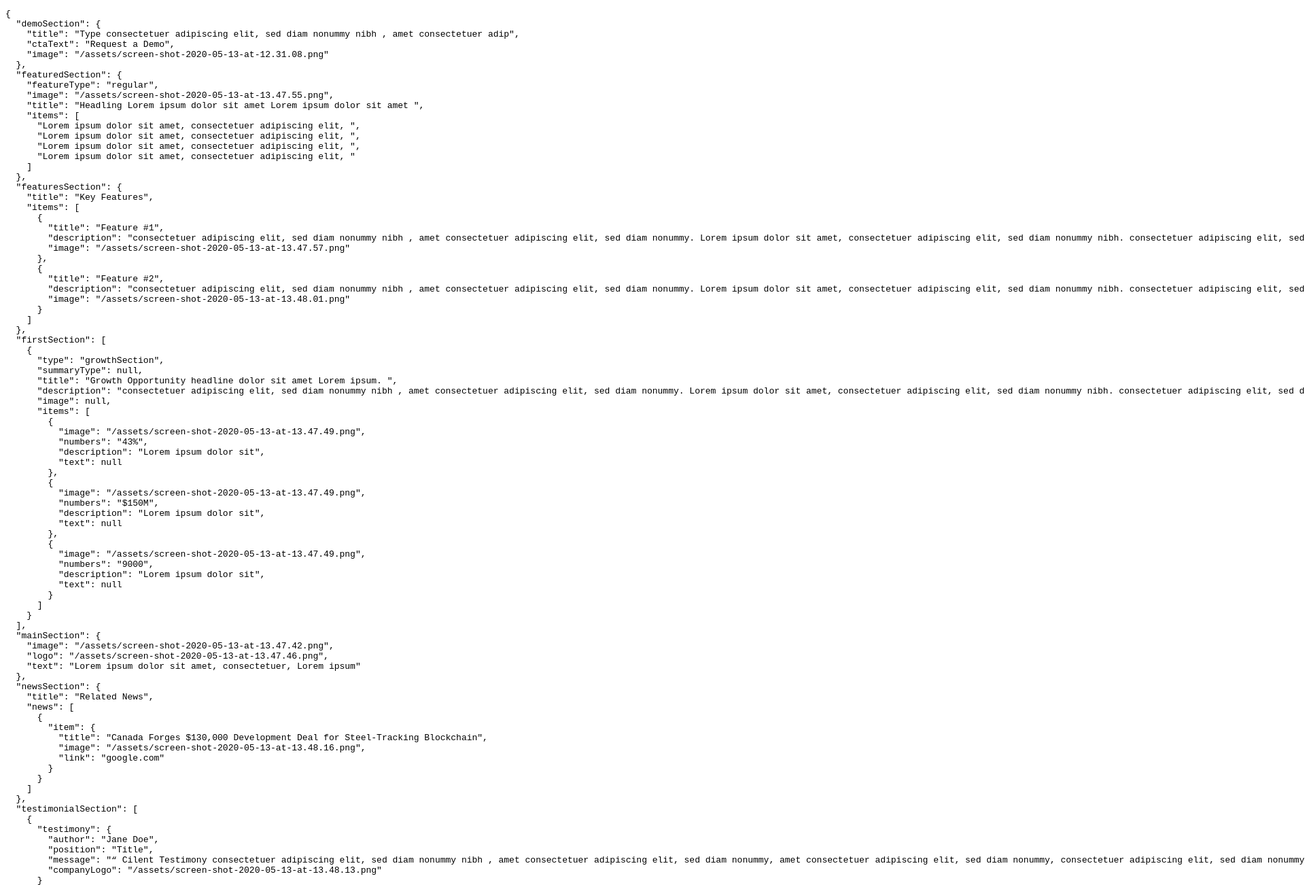
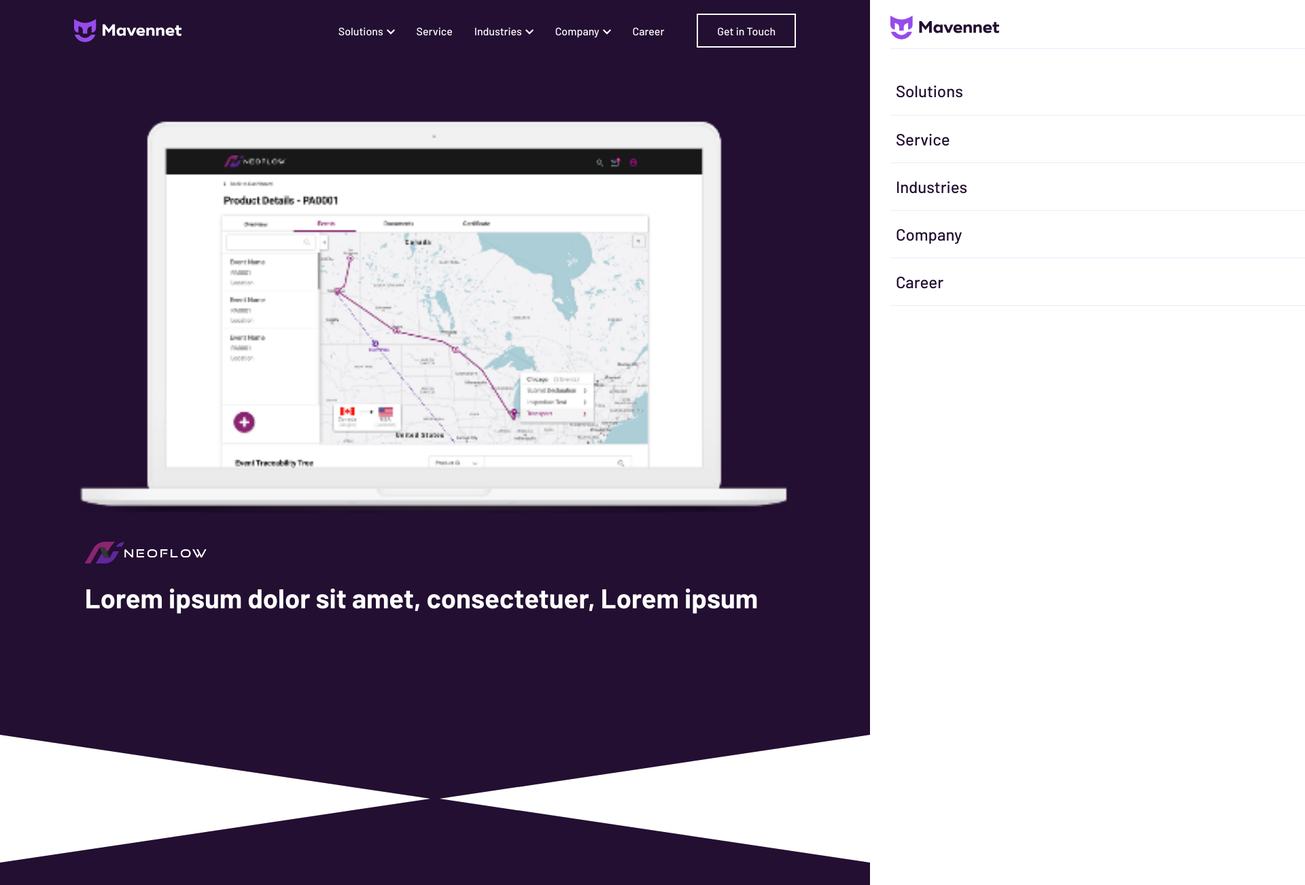
Before and after one commit to Mavennet/mavennet-website, a Gatsby site: page /solutions/metaltrail/ in a window 1280 px wide. Shown: the top 1302 px of the page at 68% size, 1920 px wide, since content can reach past the window. Built offline with nearby package versions, Linux system fonts and the light colour scheme; Gatsby itself is replaced by a stand-in of ours.

Commit message:
Solution post Main Section

```diff
--- a/src/components/ContactUsPage/FormSection/styles.js
+++ b/src/components/ContactUsPage/FormSection/styles.js
@@ -10,7 +10,6 @@ export const FormSectionContainer = styled(Container)`
 
 export const ContactUsText = styled.p`
   font-size: 1rem;
-  letter-spacing: -0.05px;
   line-height: 27px;
   text-align: center;
   color: var(--c-p-haiti);
--- a/src/components/ContactUsPage/MainSection/styles.js
+++ b/src/components/ContactUsPage/MainSection/styles.js
@@ -23,7 +23,6 @@ export const MainSection = styled(GenericMainSection)`
 export const Title = styled.h1`
   font-size: 2.5rem;
   font-weight: bold;
-  letter-spacing: -0.13px;
   line-height: 48px;
   text-align: center;
 `
@@ -53,14 +52,12 @@ export const InfoItem = styled.li`
 export const ItemTitle = styled.h2`
   font-size: 1.5rem;
   font-weight: 500;
-  letter-spacing: -0.08px;
   line-height: 29px;
 `
 
 export const ItemDescription = styled.p`
   color: var(--c-p-medium-purple);
   font-size: 1rem;
-  letter-spacing: -0.05px;
   line-height: 27px;
 
   margin-top: 1em;
--- /dev/null
+++ b/src/components/SolutionPost/MainSection/index.js
@@ -0,0 +1,19 @@
+import React from "react"
+
+import * as S from "./styles"
+
+const MainSection = ({ image, logo, text }) => {
+  return (
+    <S.MainSection backgroundColor="--c-p-haiti">
+      <S.MainSectionContainer>
+        <S.Image src={image} alt={`${text} image`} />
+        <S.Content>
+          <S.Logo src={logo} alt={`${text} logo`} />
+          <S.Title>{text}</S.Title>
+        </S.Content>
+      </S.MainSectionContainer>
+    </S.MainSection>
+  )
+}
+
+export default MainSection
--- /dev/null
+++ b/src/components/SolutionPost/MainSection/styles.js
@@ -0,0 +1,39 @@
+import styled from "styled-components"
+
+import GenericMainSection from "../../shared/GenericMainSection"
+import Container from "../../base/Container"
+
+import { device } from "../../../consts/deviceSizes"
+
+export const MainSection = styled(GenericMainSection)`
+  color: #ffffff;
+
+  padding-top: 9em;
+`
+
+export const MainSectionContainer = styled(Container)``
+
+export const Image = styled.img`
+  display: block;
+  width: 100%;
+`
+
+export const Content = styled.div`
+  margin-top: 2em;
+  padding: 0 1em;
+
+  display: flex;
+  flex-direction: column;
+  align-items: flex-start;
+`
+
+export const Logo = styled.img``
+
+export const Title = styled.h1`
+  text-align: left;
+  font-size: 2.5rem;
+  font-weight: bold;
+  line-height: 48px;
+
+  margin-top: 0.5em;
+`
--- a/src/components/SolutionsPage/MainSection/styles.js
+++ b/src/components/SolutionsPage/MainSection/styles.js
@@ -27,13 +27,11 @@ export const Title = styled.h1`
   color: #ffffff;
   font-size: 2.5rem;
   font-weight: bold;
-  letter-spacing: -0.13px;
   line-height: 48px;
 
   @media ${device.laptop} {
     font-size: 2.875rem;
     font-weight: bold;
-    letter-spacing: -0.16px;
     line-height: 58px;
   }
 `
@@ -41,7 +39,6 @@ export const Title = styled.h1`
 export const Description = styled.p`
   font-size: 1.5rem;
   font-weight: 500;
-  letter-spacing: -0.08px;
   line-height: 29px;
 
   margin-top: 2.3em;
@@ -51,7 +48,6 @@ export const Description = styled.p`
   @media ${device.laptop} {
     font-size: 2.25rem;
     font-weight: 600;
-    letter-spacing: -0.11px;
     line-height: 41px;
 
     margin-top: 0.89em;
--- a/src/components/SolutionsPage/PreviousWorkSection/styles.js
+++ b/src/components/SolutionsPage/PreviousWorkSection/styles.js
@@ -22,7 +22,6 @@ export const PreviousWorkContainer = styled(Container)`
 export const Title = styled.h2`
   font-size: 2.4rem;
   font-weight: bold;
-  letter-spacing: -0.13px;
   line-height: 48px;
 
   text-align: center;
@@ -57,7 +56,6 @@ export const Image = styled.img`
 export const Description = styled.p`
   font-size: 1.5rem;
   font-weight: 500;
-  letter-spacing: -0.08px;
   line-height: 29px;
 
   margin-top: 1.3em;
--- a/src/components/SolutionsPage/SolutionItem/styles.js
+++ b/src/components/SolutionsPage/SolutionItem/styles.js
@@ -138,14 +138,12 @@ export const Content = styled.div`
 export const Title = styled.h2`
   font-size: 2.5rem;
   font-weight: bold;
-  letter-spacing: -0.13px;
   line-height: 48px;
 `
 
 export const Description = styled.p`
   font-size: 1.5rem;
   font-weight: 500;
-  letter-spacing: -0.07px;
   line-height: 24px;
 
   margin-top: 1em;
--- a/src/components/base/Footer/styles.js
+++ b/src/components/base/Footer/styles.js
@@ -123,6 +123,6 @@ export const GroupMain = styled(Link)`
 export const GroupItem = styled(Link)`
   color: #ffffff;
   font-weight: 400;
-  font-size: 0.875em;
+  font-size: 0.875rem;
   line-height: 17px;
 `
--- a/src/components/shared/DropDownClick/styles.js
+++ b/src/components/shared/DropDownClick/styles.js
@@ -8,7 +8,6 @@ export const Parent = styled.button`
   font-family: Barlow;
   font-size: 1.5rem;
   font-weight: 500;
-  letter-spacing: -0.08px;
   line-height: 29px;
   text-align: left;
   cursor: pointer;
--- a/src/components/shared/SideDrawer/styles.js
+++ b/src/components/shared/SideDrawer/styles.js
@@ -83,7 +83,6 @@ export const NavLink = styled(Link)`
   font-family: Barlow;
   font-size: 1.5rem;
   font-weight: 500;
-  letter-spacing: -0.08px;
   line-height: 29px;
 
   width: 100%;
--- a/src/templates/solution-post.js
+++ b/src/templates/solution-post.js
@@ -1,10 +1,20 @@
 import React from "react"
 import { graphql } from "gatsby"
 
+import Layout from "../components/base/Layout"
+
+import MainSection from "../components/SolutionPost/MainSection"
+
 const SolutionPost = ({ data }) => {
   const post = data.markdownRemark.frontmatter
+  const { mainSection } = post
 
-  return <pre>{JSON.stringify(post, null, 2)}</pre>
+  return (
+    <Layout>
+      <MainSection {...mainSection} />
+      {/* <pre>{JSON.stringify(post, null, 2)}</pre> */}
+    </Layout>
+  )
 }
 
 export const query = graphql`
```
Also changed, not shown: src/components/NotFoundPage/MainSection/styles.js (+4 -4 lines).
